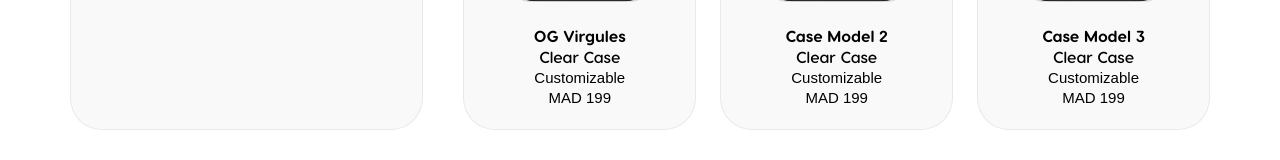
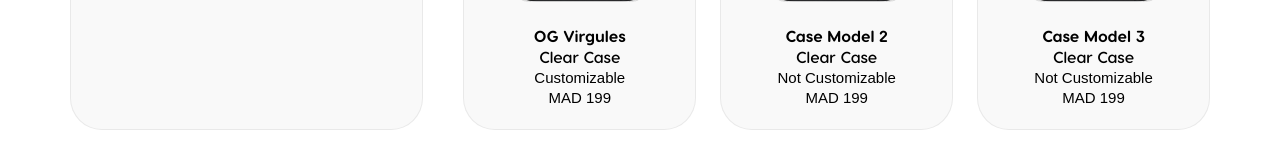
Before and after one commit to Ismail-Tz/virgules-cases, a Vue app: page / in a window 1280 px wide. Shown: the part 443-603 px from the top of the page. Built offline with nearby package versions, Linux system fonts and the light colour scheme.

Commit message:
refactor: Update product customization display logic

```diff
--- a/src/components/MultipleProductsPage.vue
+++ b/src/components/MultipleProductsPage.vue
@@ -91,7 +91,7 @@
                 class="text-black text-center font-[Arial] text-[15px] mb-[5px] leading-[100%]"
                 :style="{ color: darkColor, borderColor: darkColor }"
               >
-                {{ item.customizableText }}
+              {{ item.isCustomizable ? 'Customizable' : 'Not Customizable' }}
               </h3>
               <h3
                 class="text-black text-center font-[Arial] text-[15px] leading-[100%]"
--- a/src/components/ProductPage.vue
+++ b/src/components/ProductPage.vue
@@ -11,7 +11,7 @@
             />
             <!-- Customizing Cases -->
             <div
-              v-if="isCustomizable"
+              v-if="products[id].isCustomizable"
               class="absolute inset-0 flex flex-col items-center justify-center pointer-events-none"
             >
               <span
@@ -112,7 +112,7 @@
               </div>
             </div>
             <!-- Customize section (only in customizable products) -->
-            <div v-if="isCustomizable">
+            <div v-if="products[id].isCustomizable">
               <h2
                 class="text-black text-left font-[Visby] font-extrabold text-[20px] my-[24px] leading-[100%] after"
                 :style="{ color: darkColor, borderColor: darkColor }"
@@ -232,7 +232,6 @@ export default {
       selectedModel: "", // Default selected model
 
       // Customizing Cases
-      isCustomizable: false, // Set to true or false based on whether the product is customizable
       customNumber: "",
       customName: "",
       customFont: "visby, sans-serif",
--- a/src/store.js
+++ b/src/store.js
@@ -48,7 +48,7 @@ export const store = createStore({
         title: "OG Virgules",
         type: "Clear Case",
         designer: "Ismail Touzzane",
-        customizableText: "Customizable",
+        isCustomizable: true,
         price: 199,
         colors: [
           {
@@ -127,7 +127,7 @@ export const store = createStore({
         title: "Case Model 2",
         type: "Clear Case",
         designer: "Ismail Touzzane",
-        customizableText: "Customizable",
+        isCustomizable: false,
         price: 199,
         colors: [
           {
@@ -206,7 +206,7 @@ export const store = createStore({
         title: "Case Model 3",
         type: "Clear Case",
         designer: "Ismail Touzzane",
-        customizableText: "Customizable",
+        isCustomizable: false,
         price: 199,
         colors: [
           {
```
